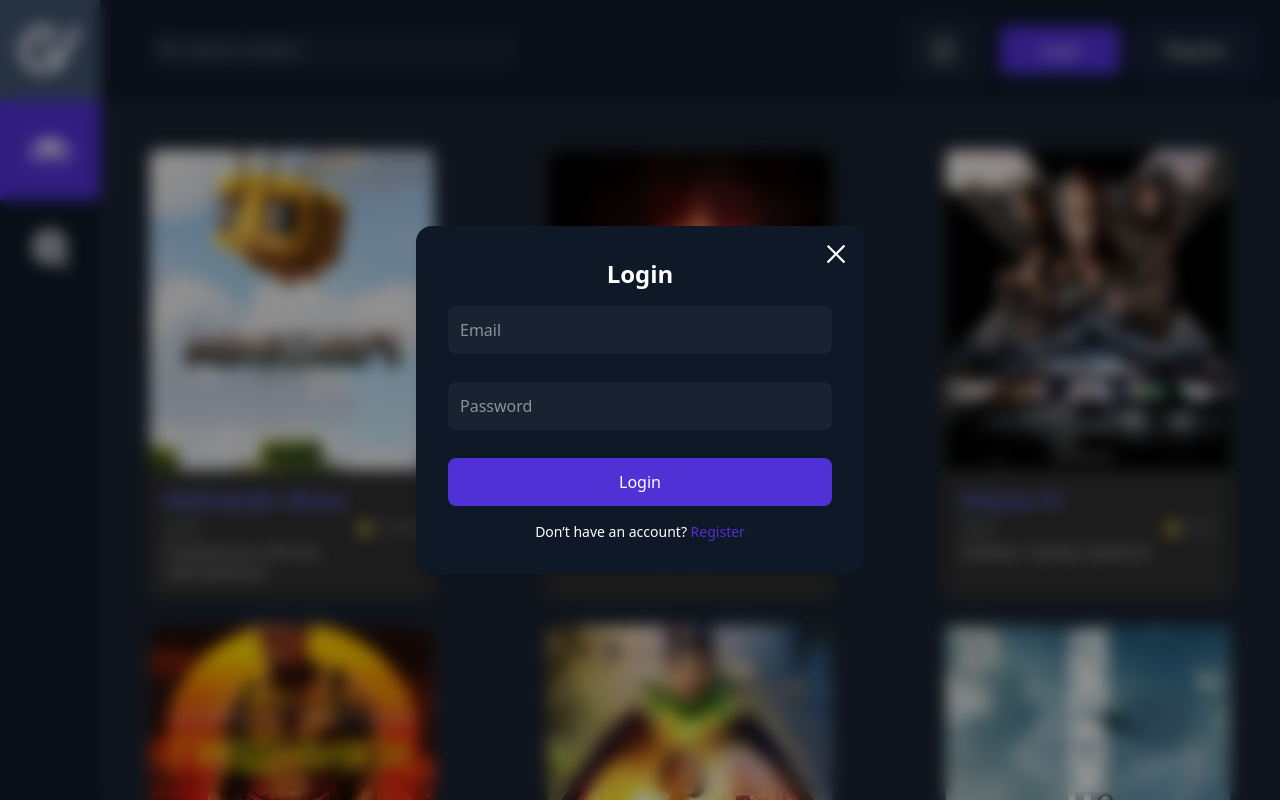
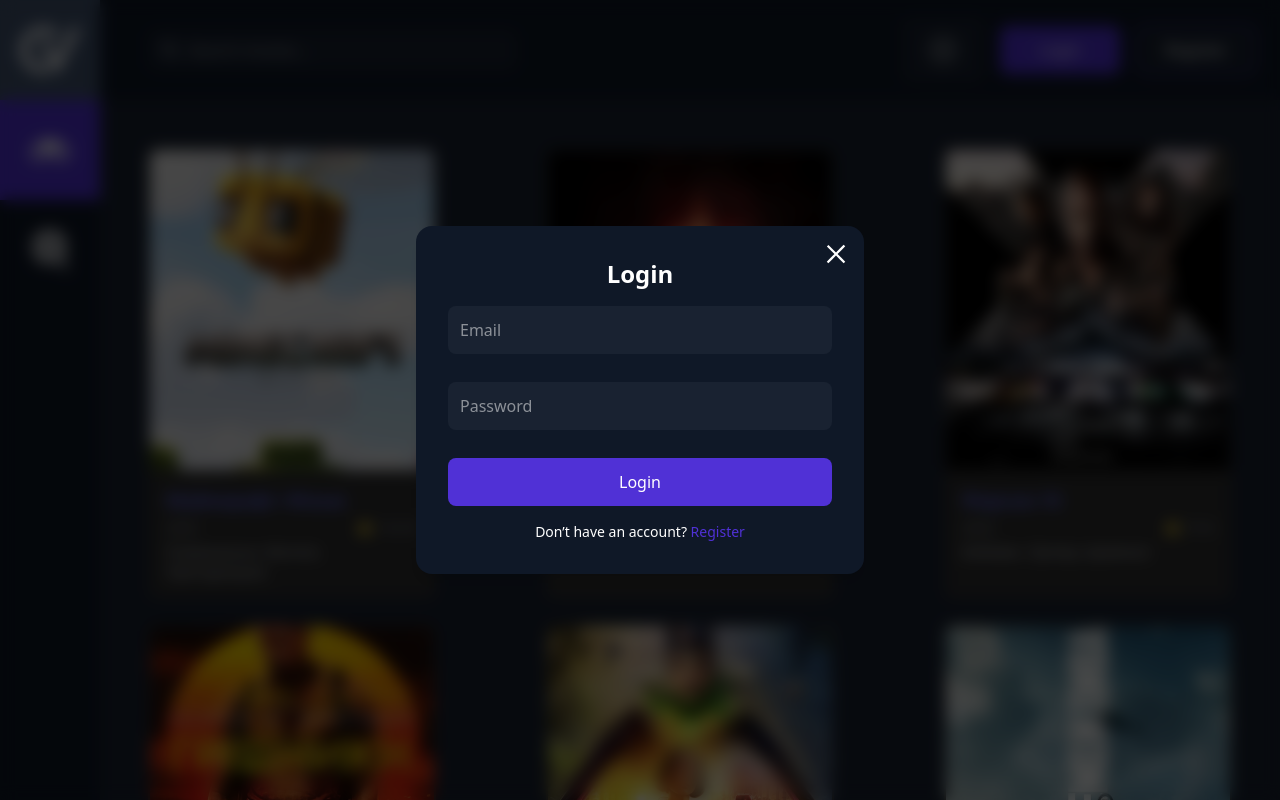
Before and after one commit to ashaxio/Cinema, a React (Vite) app: page / in a window 1280 px wide. Both pictures are taken after a click on the button "Login". Built offline with nearby package versions, Linux system fonts and the light colour scheme.

Commit message:
darken and intensify backdrop blur for modals

```diff
--- a/src/components/LoginModal.jsx
+++ b/src/components/LoginModal.jsx
@@ -86,7 +86,7 @@
 
   return (
     <div
-      className="fixed inset-0 backdrop-blur-sm bg-black/40 flex items-center justify-center z-50"
+      className="fixed inset-0 backdrop-blur-sm bg-black/70 flex items-center justify-center z-50"
       onClick={handleClose}
     >
       <div
--- a/src/components/LogoutModal.jsx
+++ b/src/components/LogoutModal.jsx
@@ -3,7 +3,7 @@
 const LogoutModal = ({ onConfirm, onCancel }) => {
   return (
     <div
-      className="fixed inset-0 backdrop-blur-sm bg-black/40 flex items-center justify-center z-50"
+      className="fixed inset-0 backdrop-blur-sm bg-black/70 flex items-center justify-center z-50"
       onClick={onCancel}
     >
       <div
--- a/src/components/RegisterModal.jsx
+++ b/src/components/RegisterModal.jsx
@@ -77,7 +77,7 @@
 
   return (
     <div
-      className="fixed inset-0 backdrop-blur-sm bg-black/40 flex items-center justify-center z-50"
+      className="fixed inset-0 backdrop-blur-sm bg-black/70 flex items-center justify-center z-50"
       onClick={handleClose}
     >
       <div
```
